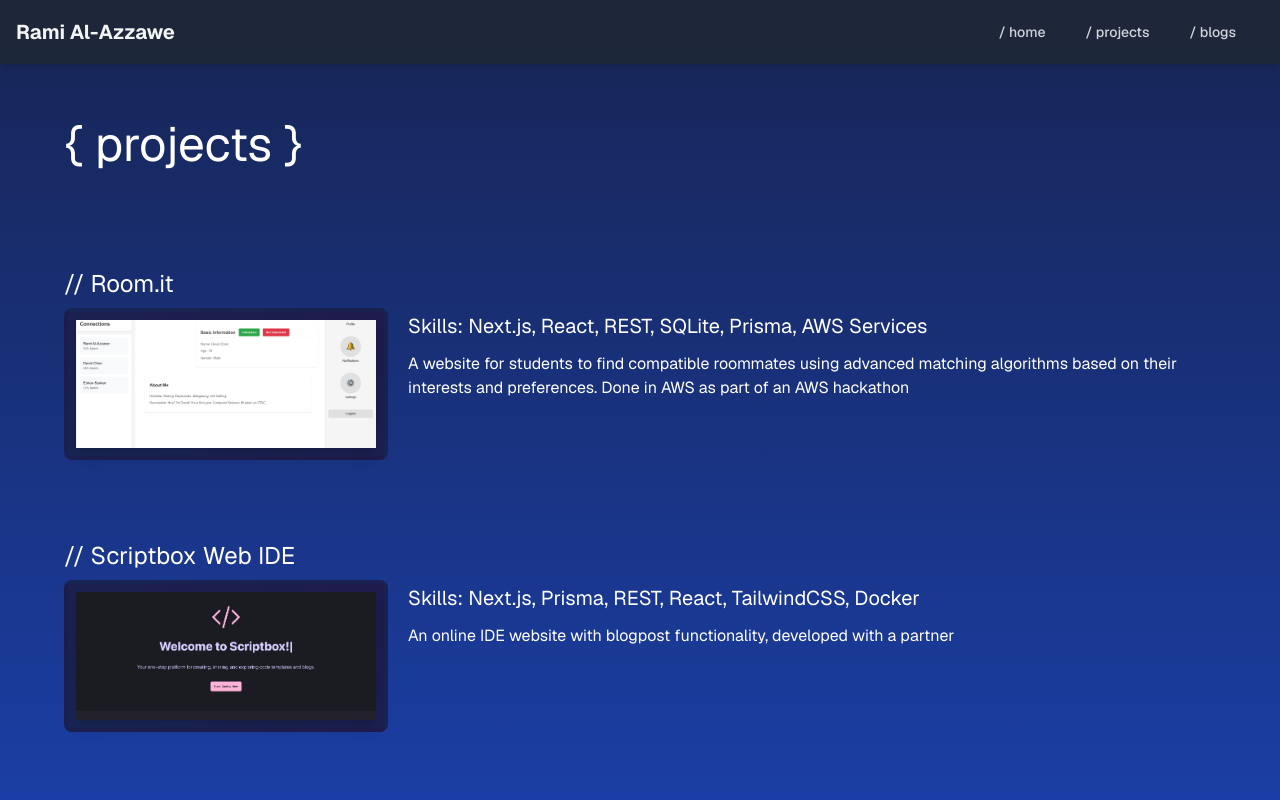
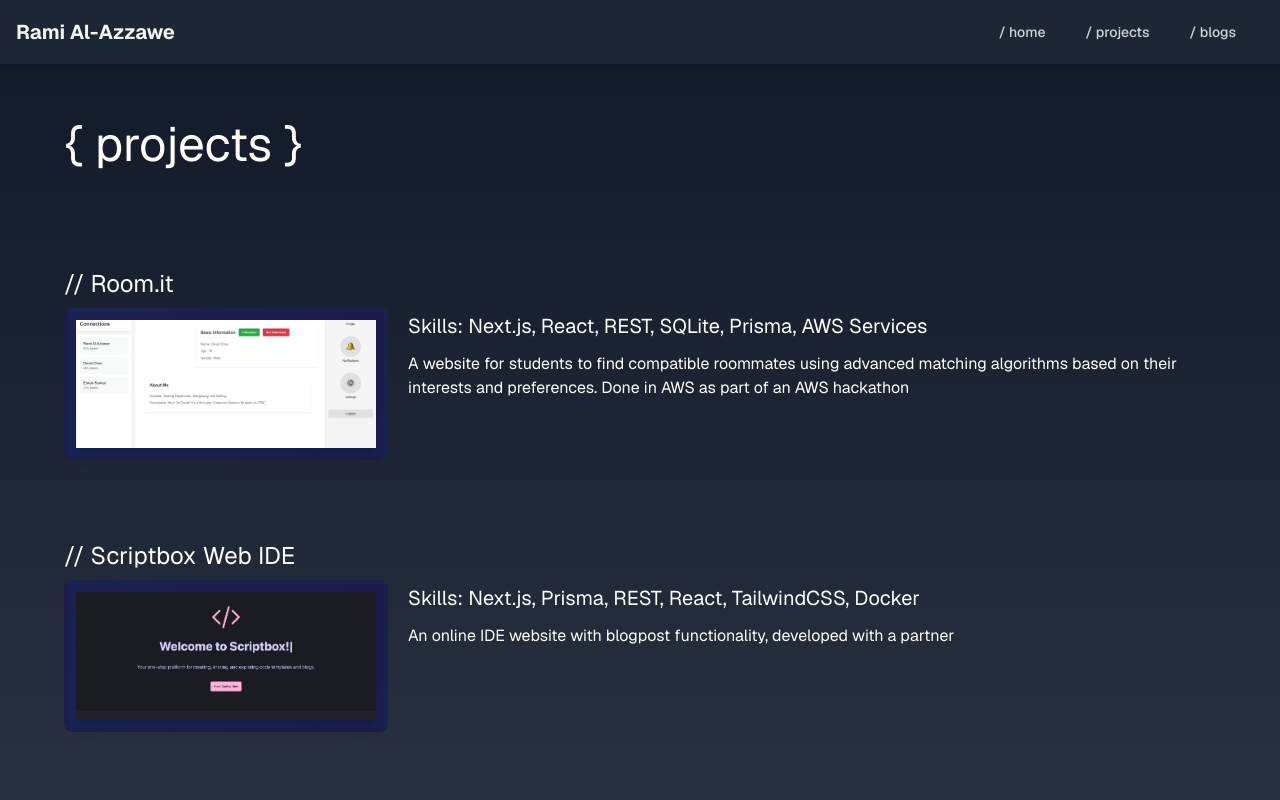
Before and after one commit to razzawe/personalsite, a Next.js app: page /projects in a window 1280 px wide. Shown: the top 800 px of the page. Built offline with nearby package versions, Linux system fonts and the light colour scheme.

Commit message:
feat: updated projects page

```diff
--- a/pages/projects.tsx
+++ b/pages/projects.tsx
@@ -45,7 +45,7 @@ export default function Home() {
       <NavBar />
       <section
         id="projects"
-        className="min-h-screen relative flex flex-col bg-gradient-to-b from-blue-950 to-blue-700 px-[5vw] py-[5vh]"
+        className="min-h-screen relative flex flex-col bg-gradient-to-b from-gray-900 to-gray-700 px-[5vw] py-[5vh]"
       >
         <div className="flex">
           <h1 className="text-center items-start justify-start text-white text-bold text-5xl mt-20 mb-5">
```
